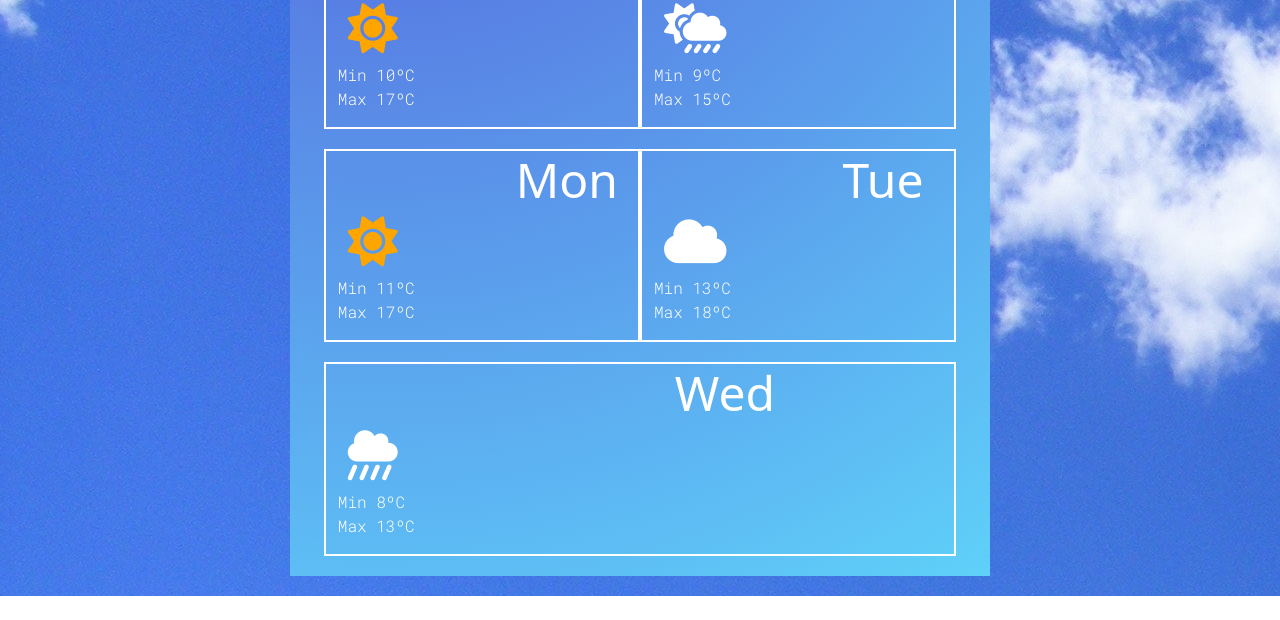
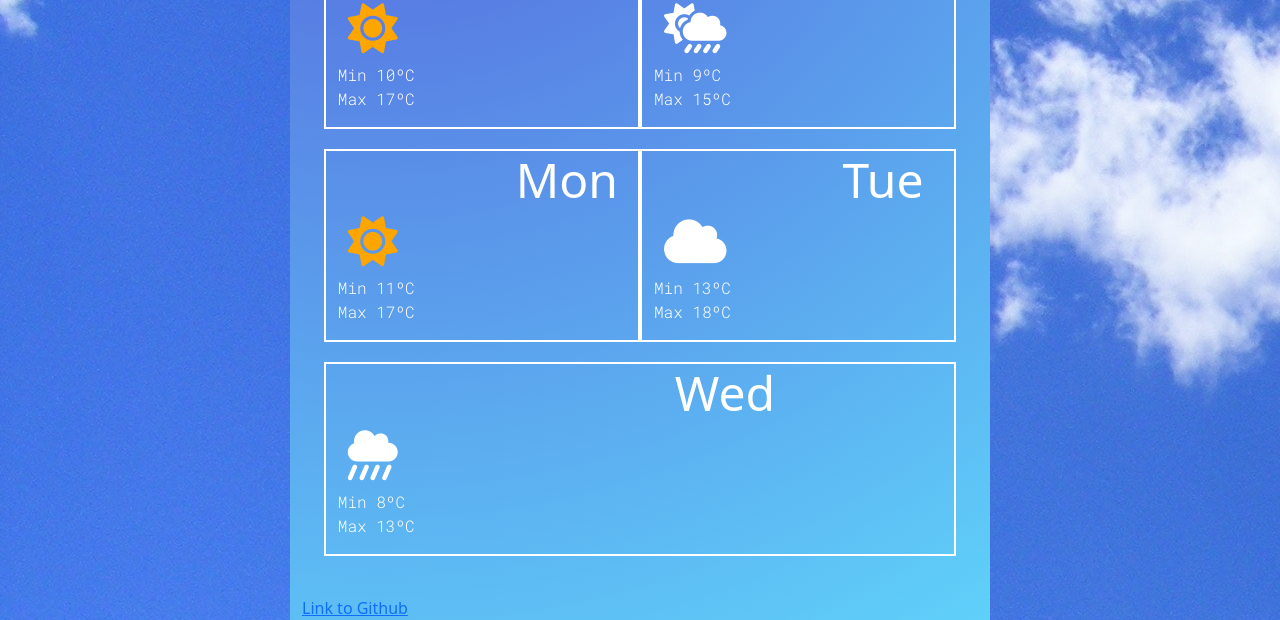
Before and after one commit to CarlaSlattery/WeatherApp_Project, a website: page index.html in a window 1280 px wide. Shown: the part 595-1215 px from the top of the page. Before the commit the page ends 1191 px from the top, so only its background shows below. Drawn offline with nearby package versions, Linux system fonts and the light colour scheme; no server answers.

Commit message:
Update index.html

```diff
--- a/index.html
+++ b/index.html
@@ -95,7 +95,11 @@
           </div>
         </div>
       </section>
+      <footer>
+      <a href="https://github.com/CarlaSlattery/WeatherApp_Project">Link to Github</a>
+    </footer>
     </div>
+
     <script type="text/javascript" src="script.js"></script>
 </body>
 </html>
```
